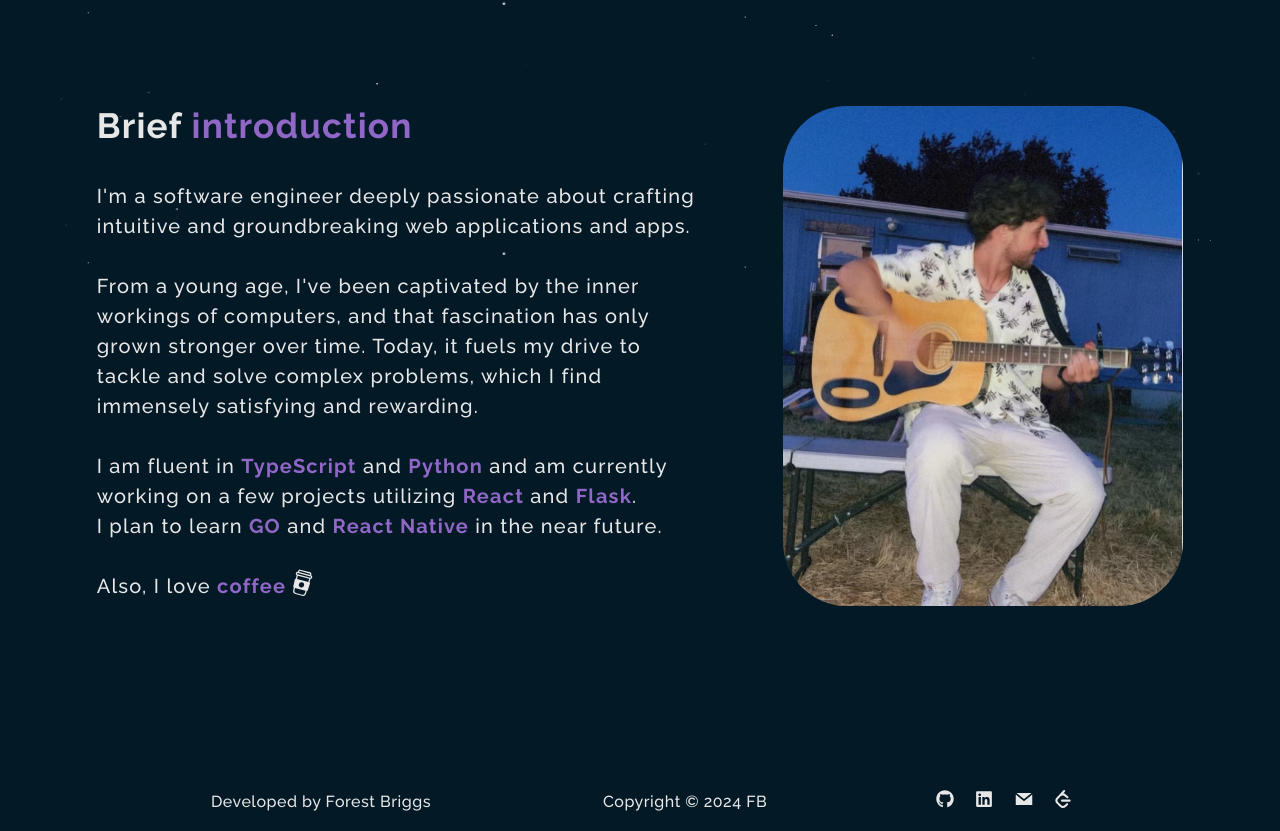
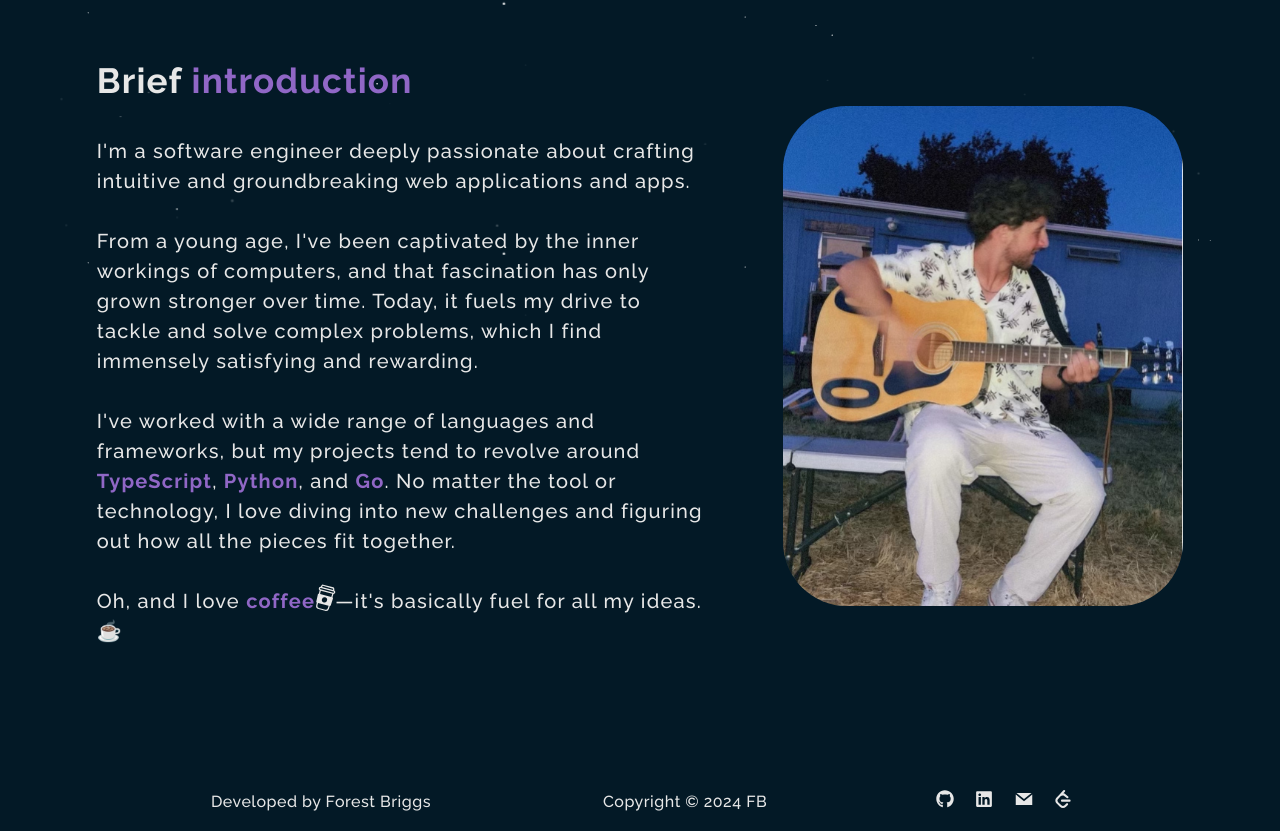
Before and after one commit to Forestbriggs/my_portfolio, a React (Vite) app: page / in a window 1280 px wide. Shown: the part 779-1610 px from the top of the page. Built offline with nearby package versions, Linux system fonts and the light colour scheme.

Commit message:
updated home page about me text

```diff
--- a/src/pages/Home/Home.tsx
+++ b/src/pages/Home/Home.tsx
@@ -32,17 +32,23 @@ const Home = () => {
                     <div className='AboutText'>
                         <h3 className='AboutTextHeading'>Brief <b>introduction</b></h3>
                         <p>
-                            I&apos;m a software engineer deeply passionate about crafting intuitive and groundbreaking web applications and apps.<br /><br />
+                            I&apos;m a software engineer deeply passionate about crafting intuitive
+                            and groundbreaking web applications and apps.<br /><br />
 
-                            From a young age, I&apos;ve been captivated by the inner workings of computers, and that fascination has only grown stronger over time.
-                            Today, it fuels my drive to tackle and solve complex problems, which I find immensely satisfying and rewarding.<br /><br />
+                            From a young age, I&apos;ve been captivated by the inner workings of
+                            computers, and that fascination has only grown stronger over time.
+                            Today, it fuels my drive to tackle and solve complex problems, which I
+                            find immensely satisfying and rewarding.<br /><br />
 
-                            I am fluent in <b>TypeScript</b> and <b>Python</b> and am currently working on a few
-                            projects utilizing <b>React</b> and <b>Flask</b>.<br />
+                            I&apos;ve worked with a wide range of languages and frameworks,
+                            but my projects tend to revolve around <b>TypeScript</b>, <b>Python</b>,
+                            and <b>Go</b>. No matter the tool or technology,
+                            I love diving into new challenges and figuring out how all the pieces
+                            fit together. <br /><br />
 
-                            I plan to learn <b>GO</b> and <b>React Native</b> in the near future. <br /><br />
-
-                            Also, I love <b>coffee</b> <CiCoffeeCup style={{ scale: "1.5", rotate: "15deg" }} />
+                            Oh, and I love <b>coffee</b>
+                            <CiCoffeeCup style={{ scale: "1.5", rotate: "15deg" }} />
+                            —it&apos;s basically fuel for all my ideas. ☕
                         </p>
                     </div>
                     <Tilt>
```
